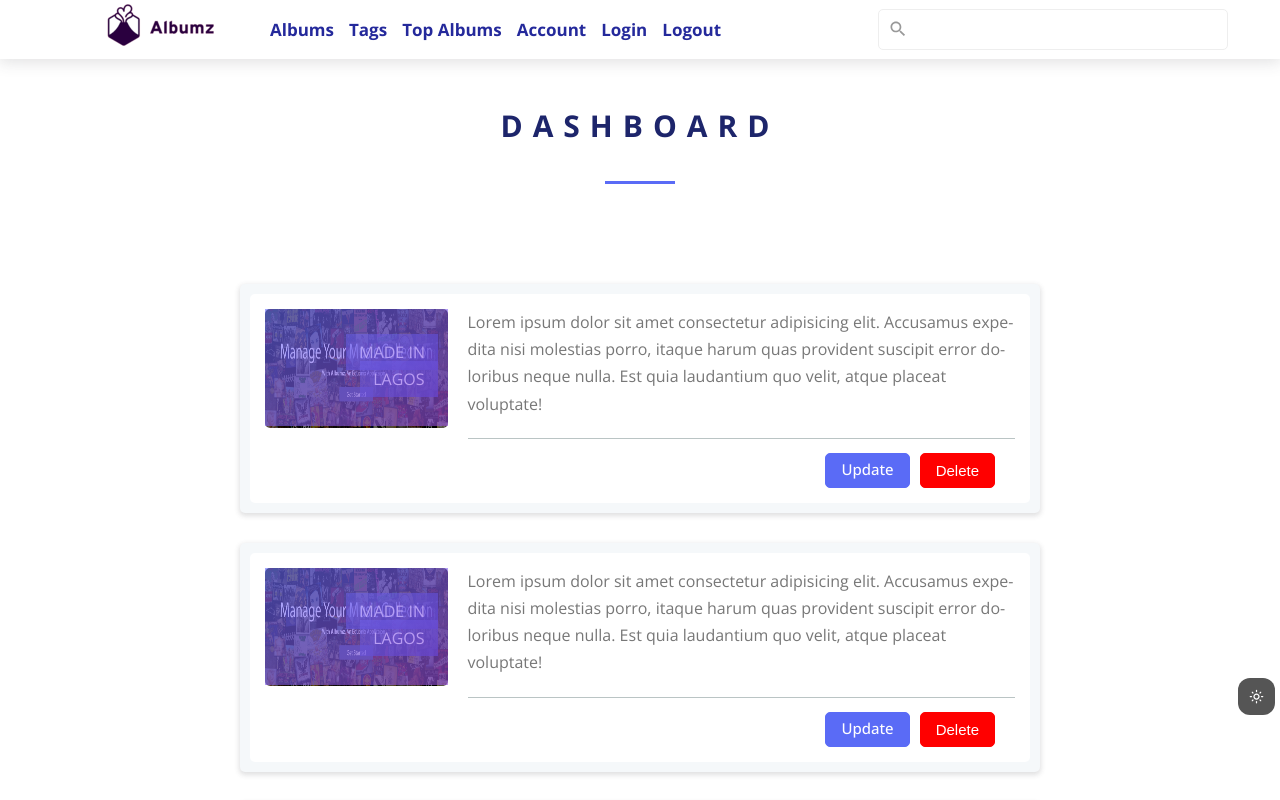
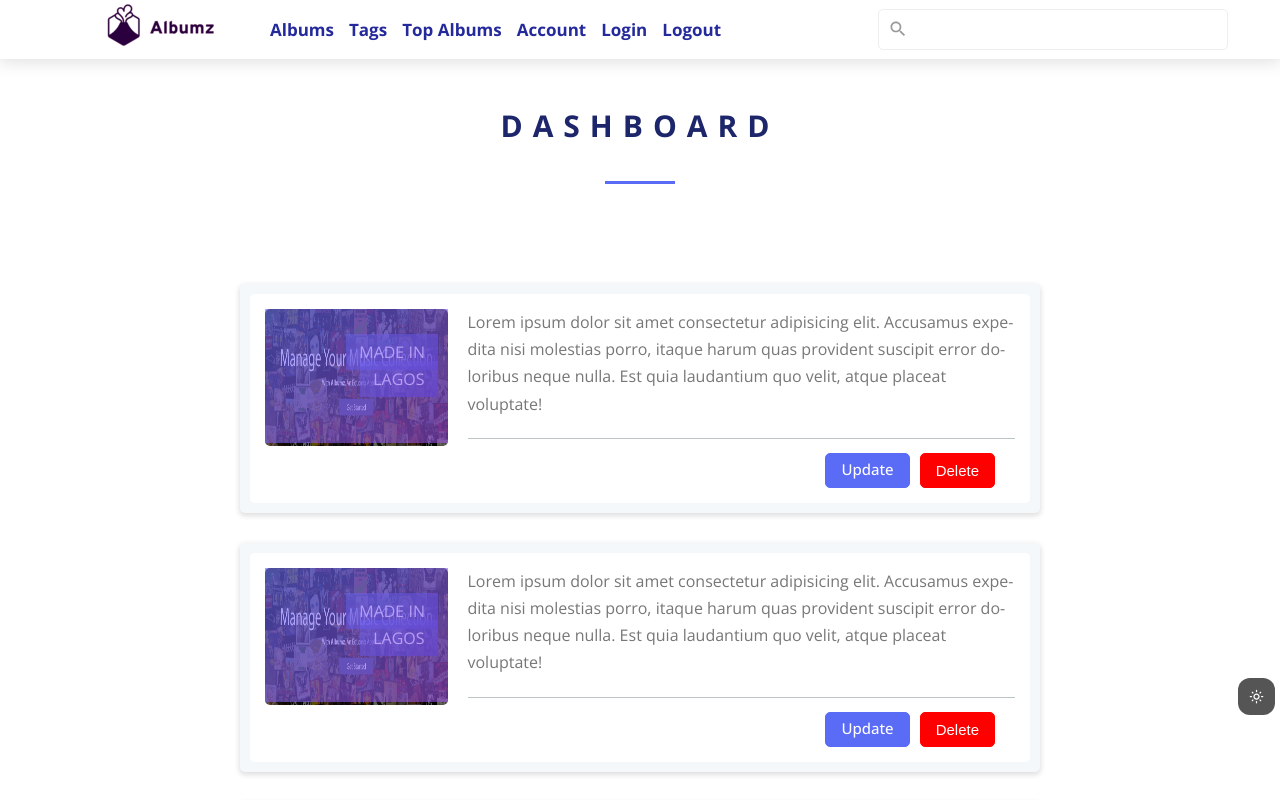
Before and after one commit to esteemayo/next-albumz-client, a Next.js app: page /users/dashboard in a window 1280 px wide. Shown: the top 800 px of the page. Built offline with nearby package versions, Linux system fonts and the light colour scheme.

Commit message:
changed the image height

```diff
--- a/components/DashboardCard.jsx
+++ b/components/DashboardCard.jsx
@@ -19,7 +19,7 @@ const DashboardCard = () => {
               <Image
                 src='/img/banner.jpg'
                 width={200}
-                height={130}
+                height={150}
                 alt=''
               />
             </div>
```
